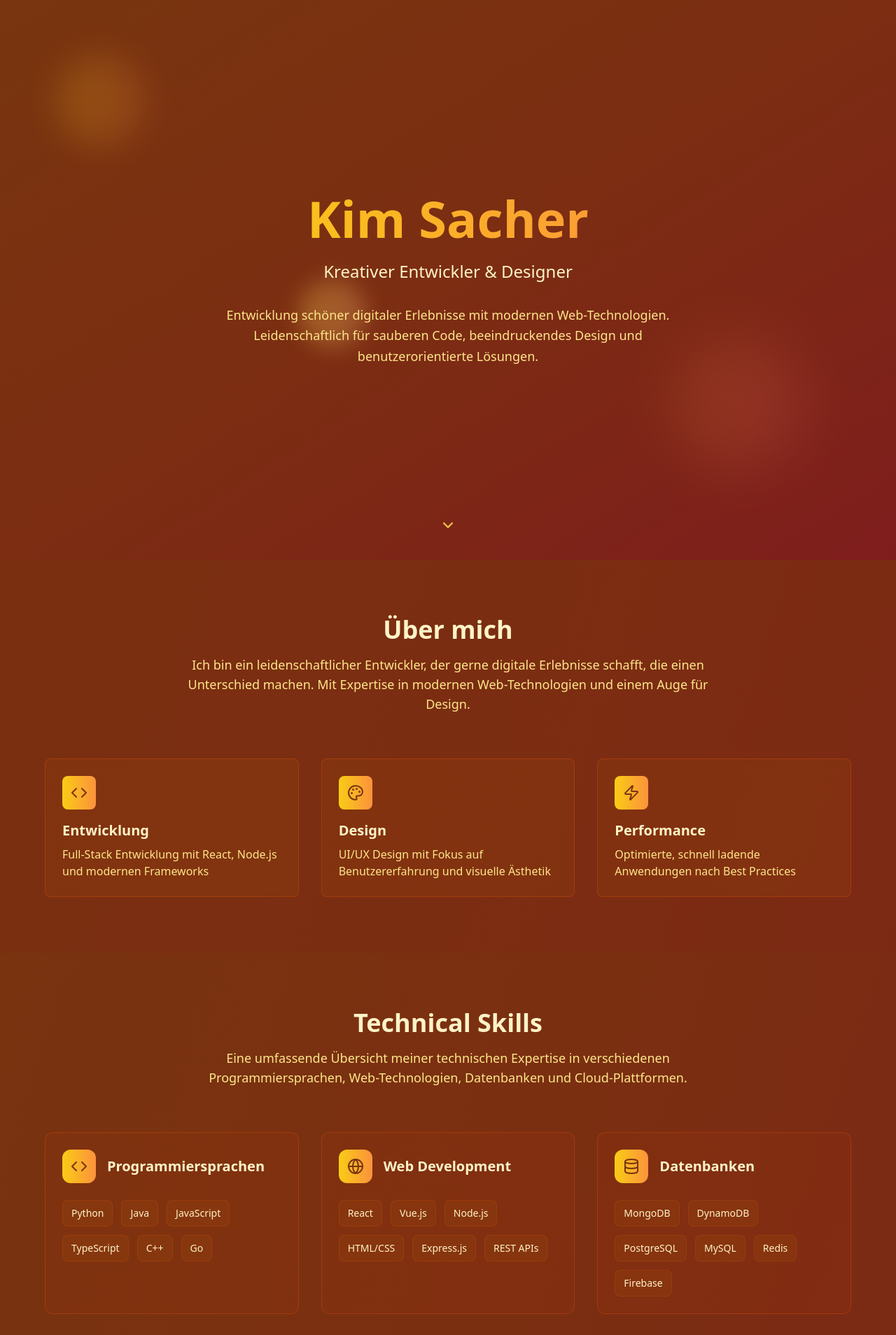
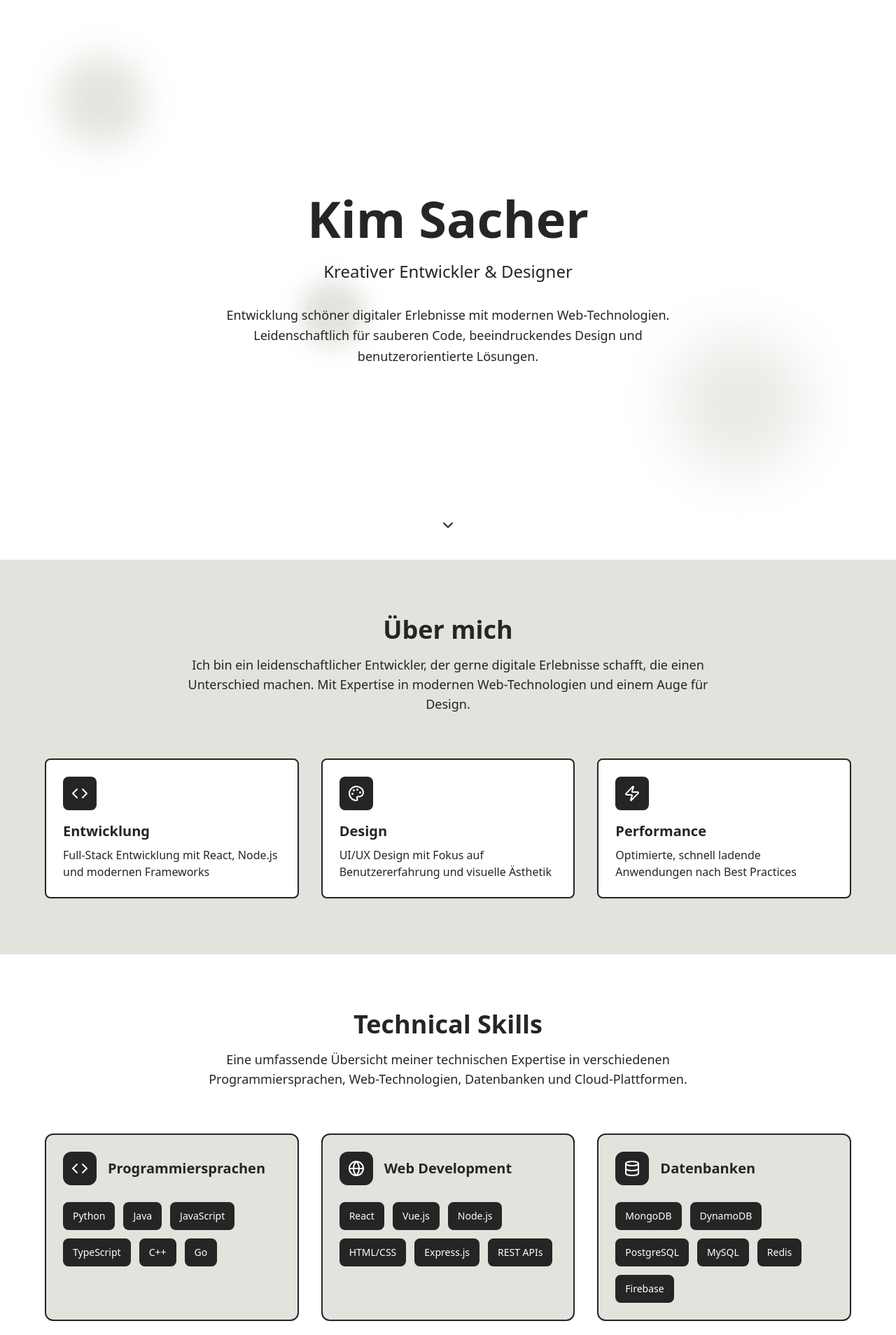
Before and after one commit to SacherKimberly/codeby.kim, a React (Vite) app: page / in a window 1280 px wide. Shown: the top 1908 px of the page at 70% size. Built offline with nearby package versions, Linux system fonts and the light colour scheme.

Commit message:
Apply new color scheme
Use the provided color codes for the website's theme.

```diff
--- a/src/components/About.tsx
+++ b/src/components/About.tsx
@@ -22,13 +22,13 @@ const About = () => {
   ];
 
   return (
-    <section className="py-20 px-6 bg-orange-900/50">
+    <section className="py-20 px-6" style={{backgroundColor: '#E4E2DD'}}>
       <div className="max-w-6xl mx-auto">
         <div className="text-center mb-16">
-          <h2 className="text-3xl md:text-4xl font-bold mb-4 text-amber-100">
+          <h2 className="text-3xl md:text-4xl font-bold mb-4" style={{color: '#262525'}}>
             Über mich
           </h2>
-          <p className="text-lg text-amber-200 max-w-3xl mx-auto">
+          <p className="text-lg max-w-3xl mx-auto" style={{color: '#262525'}}>
             Ich bin ein leidenschaftlicher Entwickler, der gerne digitale Erlebnisse schafft, die einen Unterschied machen.
             Mit Expertise in modernen Web-Technologien und einem Auge für Design.
           </p>
@@ -38,13 +38,14 @@ const About = () => {
           {bereiche.map((bereich, index) => (
             <div
               key={bereich.title}
-              className="group p-6 rounded-lg bg-amber-800/30 border border-orange-600/30 hover:border-yellow-400/50 transition-all duration-300 hover:transform hover:scale-105"
+              className="group p-6 rounded-lg bg-white border-2 hover:border-gray-400 transition-all duration-300 hover:transform hover:scale-105 shadow-sm"
+              style={{borderColor: '#262525'}}
             >
-              <div className="w-12 h-12 bg-gradient-to-r from-yellow-400 to-orange-400 rounded-lg flex items-center justify-center mb-4 group-hover:scale-110 transition-transform duration-300">
-                <bereich.icon className="w-6 h-6 text-amber-900" />
+              <div className="w-12 h-12 rounded-lg flex items-center justify-center mb-4 group-hover:scale-110 transition-transform duration-300" style={{backgroundColor: '#262525'}}>
+                <bereich.icon className="w-6 h-6 text-white" />
               </div>
-              <h3 className="text-xl font-semibold mb-2 text-amber-100">{bereich.title}</h3>
-              <p className="text-amber-200">{bereich.description}</p>
+              <h3 className="text-xl font-semibold mb-2" style={{color: '#262525'}}>{bereich.title}</h3>
+              <p style={{color: '#262525'}}>{bereich.description}</p>
             </div>
           ))}
         </div>
--- a/src/components/Contact.tsx
+++ b/src/components/Contact.tsx
@@ -11,12 +11,12 @@ const Contact = () => {
   ];
 
   return (
-    <section className="py-20 px-6 bg-orange-900/50">
+    <section className="py-20 px-6 bg-white">
       <div className="max-w-4xl mx-auto text-center">
-        <h2 className="text-3xl md:text-4xl font-bold mb-6 text-amber-100">
+        <h2 className="text-3xl md:text-4xl font-bold mb-6" style={{color: '#262525'}}>
           Lass uns zusammenarbeiten
         </h2>
-        <p className="text-lg text-amber-200 mb-12 max-w-2xl mx-auto">
+        <p className="text-lg mb-12 max-w-2xl mx-auto" style={{color: '#262525'}}>
           Ich bin immer interessiert an neuen Möglichkeiten und spannenden Projekten.
           Lass uns in Kontakt treten und besprechen, wie wir deine Ideen zum Leben erwecken können.
         </p>
@@ -26,30 +26,32 @@ const Contact = () => {
             <a
               key={link.label}
               href={link.href}
-              className="group w-14 h-14 bg-orange-800/50 rounded-full flex items-center justify-center border border-orange-600/30 hover:border-yellow-400/50 hover:bg-gradient-to-r hover:from-yellow-500 hover:to-orange-500 transition-all duration-300 hover:scale-110"
+              className="group w-14 h-14 rounded-full flex items-center justify-center border-2 hover:bg-gray-100 transition-all duration-300 hover:scale-110"
+              style={{backgroundColor: '#E4E2DD', borderColor: '#262525'}}
               aria-label={link.label}
             >
-              <link.icon className="w-6 h-6 text-amber-200 group-hover:text-amber-900 transition-colors duration-300" />
+              <link.icon className="w-6 h-6 group-hover:scale-110 transition-transform duration-300" style={{color: '#262525'}} />
             </a>
           ))}
         </div>
 
-        <div className="bg-orange-800/30 rounded-lg p-8 border border-orange-600/30">
-          <h3 className="text-xl font-semibold mb-4 text-amber-100">Bereit für ein neues Projekt?</h3>
-          <p className="text-amber-200 mb-6">
+        <div className="rounded-lg p-8 border-2 shadow-sm" style={{backgroundColor: '#E4E2DD', borderColor: '#262525'}}>
+          <h3 className="text-xl font-semibold mb-4" style={{color: '#262525'}}>Bereit für ein neues Projekt?</h3>
+          <p className="mb-6" style={{color: '#262525'}}>
             Schreib mir eine Nachricht und lass uns über deine nächste große Idee sprechen.
           </p>
           <a
             href="mailto:kim@example.com"
-            className="inline-flex items-center gap-2 px-8 py-3 bg-gradient-to-r from-yellow-500 to-orange-500 text-amber-900 rounded-lg hover:from-yellow-600 hover:to-orange-600 transition-all duration-300 hover:scale-105 font-medium"
+            className="inline-flex items-center gap-2 px-8 py-3 text-white rounded-lg hover:bg-gray-700 transition-all duration-300 hover:scale-105 font-medium"
+            style={{backgroundColor: '#262525'}}
           >
             <Mail className="w-5 h-5" />
             Kontakt aufnehmen
           </a>
         </div>
 
-        <div className="mt-12 pt-8 border-t border-orange-600/30">
-          <p className="text-amber-300">
+        <div className="mt-12 pt-8 border-t-2" style={{borderColor: '#262525'}}>
+          <p style={{color: '#262525'}}>
             © 2024 Kim Sacher. Alle Rechte vorbehalten.
           </p>
         </div>
--- a/src/components/Hero.tsx
+++ b/src/components/Hero.tsx
@@ -7,7 +7,6 @@ const Hero = () => {
   const [showContent, setShowContent] = useState(false);
 
   useEffect(() => {
-    // Eingangsanimation Sequenz
     const enterTimer = setTimeout(() => setIsVisible(true), 300);
     const contentTimer = setTimeout(() => setShowContent(true), 800);
 
@@ -18,15 +17,15 @@ const Hero = () => {
   }, []);
 
   return (
-    <section className="min-h-screen flex items-center justify-center relative overflow-hidden">
+    <section className="min-h-screen flex items-center justify-center relative overflow-hidden bg-white">
       {/* Animierter Hintergrund mit geometrischen Formen */}
-      <div className="absolute inset-0 bg-gradient-to-br from-amber-900 via-orange-900 to-red-900">
+      <div className="absolute inset-0 bg-white">
         <div className={`absolute inset-0 transition-all duration-1000 ${
           isVisible ? 'opacity-100' : 'opacity-0'
         }`}>
-          <div className="absolute top-20 left-20 w-32 h-32 bg-gradient-to-r from-yellow-400/20 to-orange-400/20 rounded-full blur-xl animate-pulse"></div>
-          <div className="absolute bottom-32 right-32 w-48 h-48 bg-gradient-to-r from-orange-400/20 to-red-400/20 rounded-full blur-2xl animate-pulse delay-700"></div>
-          <div className="absolute top-1/2 left-1/3 w-24 h-24 bg-gradient-to-r from-amber-300/30 to-orange-300/30 rounded-full blur-lg animate-pulse delay-300"></div>
+          <div className="absolute top-20 left-20 w-32 h-32 bg-gray-100 rounded-full blur-xl animate-pulse" style={{backgroundColor: '#E4E2DD'}}></div>
+          <div className="absolute bottom-32 right-32 w-48 h-48 bg-gray-200 rounded-full blur-2xl animate-pulse delay-700" style={{backgroundColor: '#E4E2DD'}}></div>
+          <div className="absolute top-1/2 left-1/3 w-24 h-24 bg-gray-100 rounded-full blur-lg animate-pulse delay-300" style={{backgroundColor: '#E4E2DD'}}></div>
         </div>
       </div>
 
@@ -37,7 +36,7 @@ const Hero = () => {
             ? 'translate-y-0 opacity-100 scale-100'
             : 'translate-y-8 opacity-0 scale-95'
         }`}>
-          <h1 className="text-5xl md:text-7xl font-bold mb-6 bg-gradient-to-r from-yellow-400 to-orange-400 bg-clip-text text-transparent">
+          <h1 className="text-5xl md:text-7xl font-bold mb-6" style={{color: '#262525'}}>
             Kim Sacher
           </h1>
         </div>
@@ -47,7 +46,7 @@ const Hero = () => {
             ? 'translate-y-0 opacity-100'
             : 'translate-y-8 opacity-0'
         }`}>
-          <p className="text-xl md:text-2xl text-amber-100 mb-8 font-light">
+          <p className="text-xl md:text-2xl mb-8 font-light" style={{color: '#262525'}}>
             Kreativer Entwickler & Designer
           </p>
         </div>
@@ -57,7 +56,7 @@ const Hero = () => {
             ? 'translate-y-0 opacity-100'
             : 'translate-y-8 opacity-0'
         }`}>
-          <p className="text-lg text-amber-200 max-w-2xl mx-auto leading-relaxed">
+          <p className="text-lg max-w-2xl mx-auto leading-relaxed" style={{color: '#262525'}}>
             Entwicklung schöner digitaler Erlebnisse mit modernen Web-Technologien.
             Leidenschaftlich für sauberen Code, beeindruckendes Design und benutzerorientierte Lösungen.
           </p>
@@ -70,7 +69,7 @@ const Hero = () => {
           ? 'translate-y-0 opacity-100'
           : 'translate-y-8 opacity-0'
       }`}>
-        <ChevronDown className="w-6 h-6 text-amber-300 animate-bounce" />
+        <ChevronDown className="w-6 h-6 animate-bounce" style={{color: '#262525'}} />
       </div>
     </section>
   );
--- a/src/components/Skills.tsx
+++ b/src/components/Skills.tsx
@@ -37,13 +37,13 @@ const Skills = () => {
   ];
 
   return (
-    <section className="py-20 px-6 bg-amber-900/30">
+    <section className="py-20 px-6 bg-white">
       <div className="max-w-6xl mx-auto">
         <div className="text-center mb-16">
-          <h2 className="text-3xl md:text-4xl font-bold mb-4 text-amber-100">
+          <h2 className="text-3xl md:text-4xl font-bold mb-4" style={{color: '#262525'}}>
             Technical Skills
           </h2>
-          <p className="text-lg text-amber-200 max-w-3xl mx-auto">
+          <p className="text-lg max-w-3xl mx-auto" style={{color: '#262525'}}>
             Eine umfassende Übersicht meiner technischen Expertise in verschiedenen Programmiersprachen,
             Web-Technologien, Datenbanken und Cloud-Plattformen.
           </p>
@@ -53,20 +53,22 @@ const Skills = () => {
           {skillCategories.map((category, categoryIndex) => (
             <div
               key={category.title}
-              className="bg-orange-800/20 rounded-xl p-6 border border-orange-600/30 hover:border-yellow-400/50 transition-all duration-300 group"
+              className="rounded-xl p-6 border-2 transition-all duration-300 group shadow-sm"
+              style={{backgroundColor: '#E4E2DD', borderColor: '#262525'}}
             >
               <div className="flex items-center mb-6">
-                <div className="w-12 h-12 bg-gradient-to-r from-yellow-400 to-orange-400 rounded-xl flex items-center justify-center mr-4 group-hover:scale-110 transition-transform duration-300">
-                  <category.icon className="w-6 h-6 text-amber-900" />
+                <div className="w-12 h-12 rounded-xl flex items-center justify-center mr-4 group-hover:scale-110 transition-transform duration-300" style={{backgroundColor: '#262525'}}>
+                  <category.icon className="w-6 h-6 text-white" />
                 </div>
-                <h3 className="text-xl font-semibold text-amber-100">{category.title}</h3>
+                <h3 className="text-xl font-semibold" style={{color: '#262525'}}>{category.title}</h3>
               </div>
 
               <div className="flex flex-wrap gap-3">
                 {category.skills.map((skill, skillIndex) => (
                   <span
                     key={skill}
-                    className="px-3 py-2 bg-amber-800/40 text-amber-100 rounded-lg text-sm font-medium border border-orange-600/20 hover:border-yellow-400/40 hover:bg-orange-700/40 transition-all duration-200"
+                    className="px-3 py-2 text-white rounded-lg text-sm font-medium border-2 hover:bg-gray-700 transition-all duration-200"
+                    style={{backgroundColor: '#262525', borderColor: '#262525'}}
                   >
                     {skill}
                   </span>
--- a/src/pages/Index.tsx
+++ b/src/pages/Index.tsx
@@ -8,7 +8,7 @@ import Contact from '../components/Contact';
 
 const Index = () => {
   return (
-    <div className="min-h-screen bg-gradient-to-br from-amber-900 via-orange-900 to-red-900 text-amber-100">
+    <div className="min-h-screen bg-white text-gray-800">
       <Hero />
       <About />
       <Skills />
```
Also changed, not shown: src/components/Projects.tsx (+14 -10 lines).
